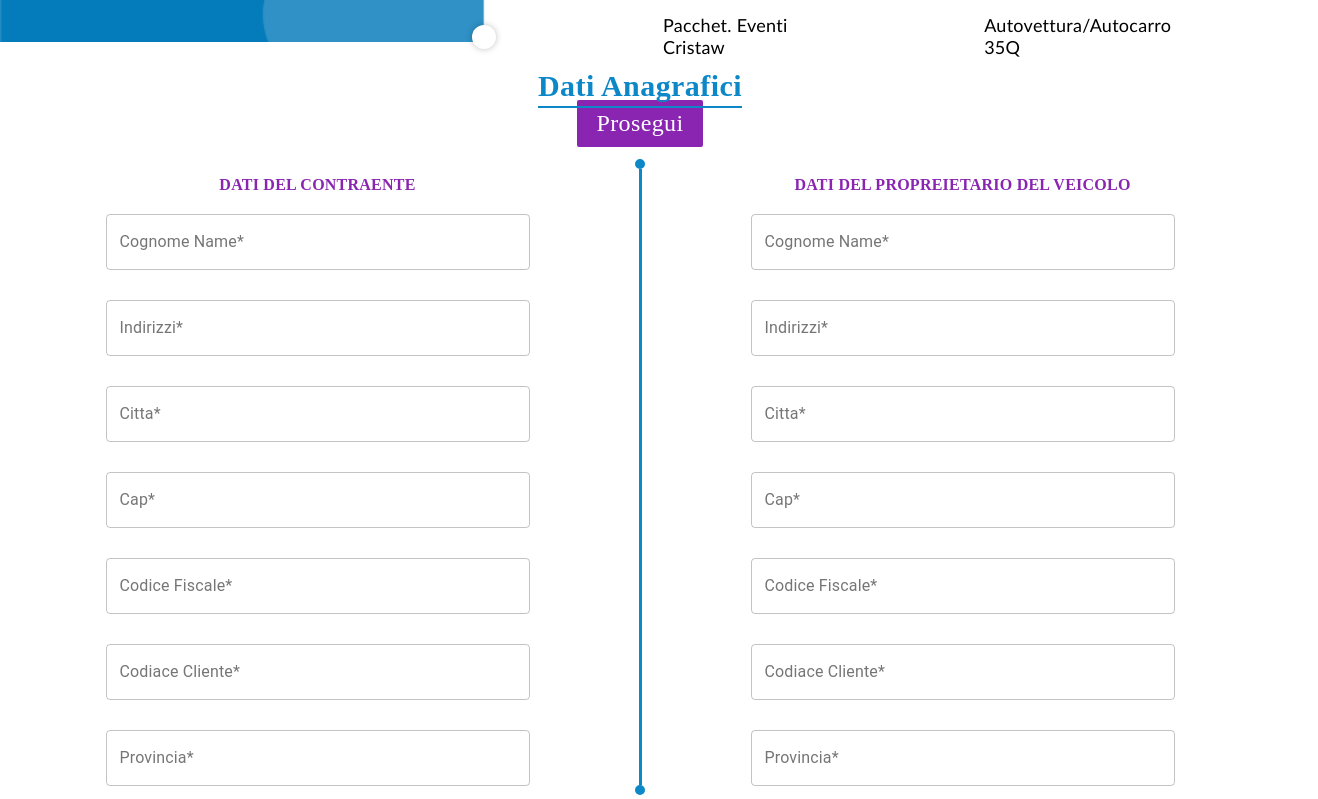
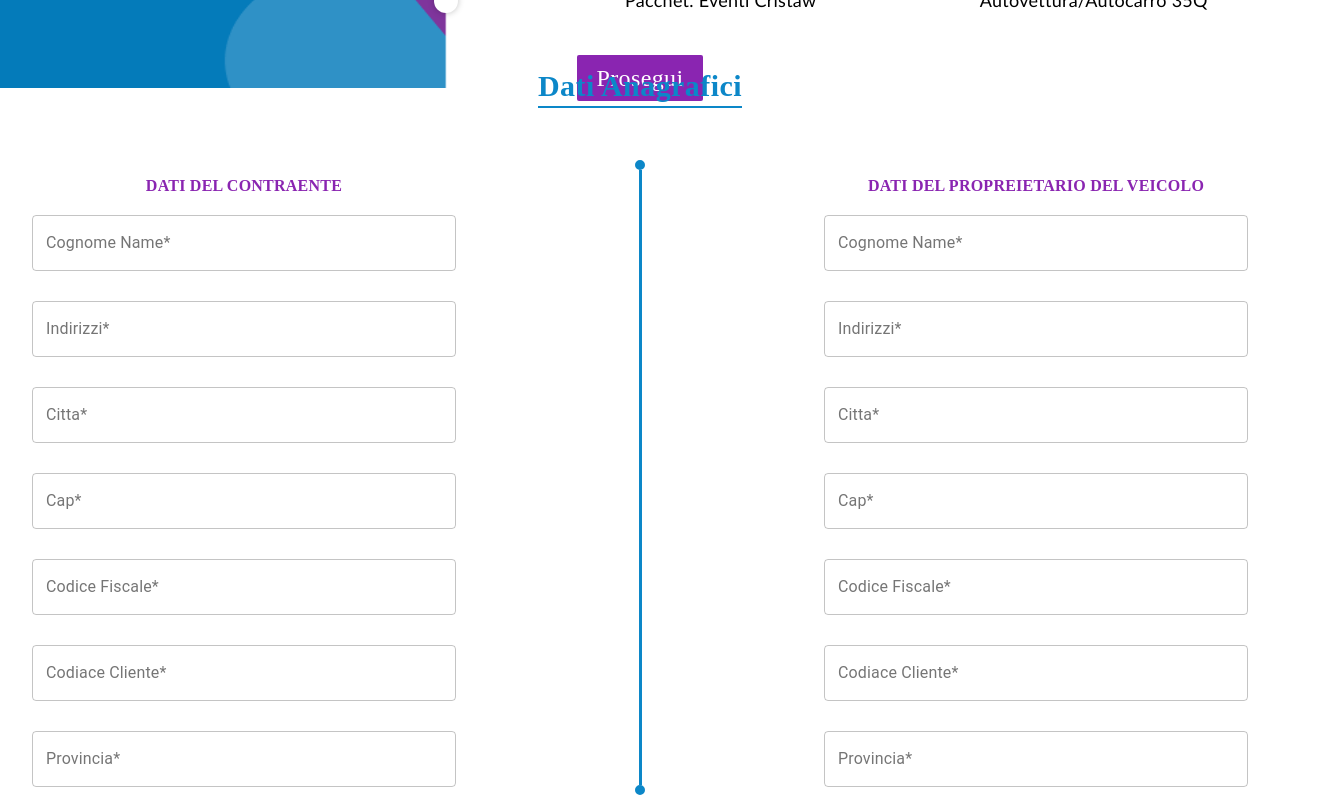
Before and after one commit to triloksainexternlabs/appfront-cloud, a React (Create React App) app: page / in a window 1280 px wide. Shown: the part 2320-3119 px from the top of the page, 1318 px wide, since content can reach past the window. Built offline with nearby package versions, Linux system fonts and the light colour scheme.

Commit message:
adjust form

```diff
--- a/src/pages/datiAnagrafici/datiAnagrafici.jsx
+++ b/src/pages/datiAnagrafici/datiAnagrafici.jsx
@@ -18,7 +18,7 @@ const DatiAnagrafici = props => {
                             <Input inputTextId="Provincia" inputTextName="Provincia" inputTextLable="Provincia*"/>
                         </div>
                     </div>
-                    <div className="form-line-dot" style={{display:'flex',flexDirection: 'column', alignItems: 'center', marginTop:38}}>
+                    <div className="form-line-dot" style={{display:'flex',flexDirection: 'column', alignItems: 'center', marginTop: 38, marginLeft: 109, marginRight: 109}}>
                         <div className="form-dot" style={{borderRadius: '50%',border: '5px solid', color: '#0C87C8'}}></div>
                         <div className="form-border"></div>
                         <div className="form-dot" style={{borderRadius: '50%',border: '5px solid', color: '#0C87C8'}}></div>
--- a/src/scss/datiAnagrafici.scss
+++ b/src/scss/datiAnagrafici.scss
@@ -17,7 +17,7 @@
     }
     .dati-anagrafici-form-container{
         display: flex;
-        justify-content: space-evenly;
+        justify-content: center;
         margin-top: 1%;
         .datidelcontraente-form ,.datidelveicolo-form{
             display: flex;
```
